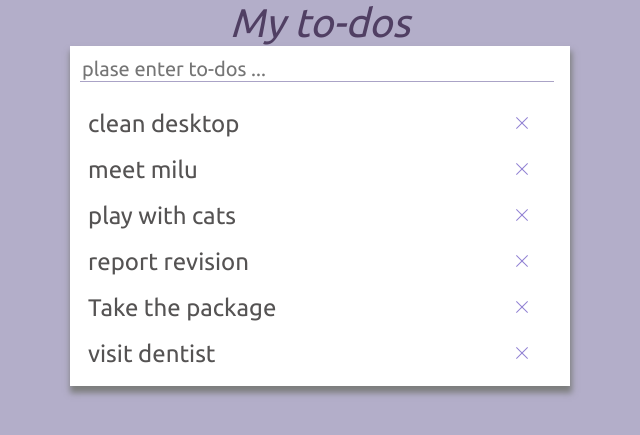
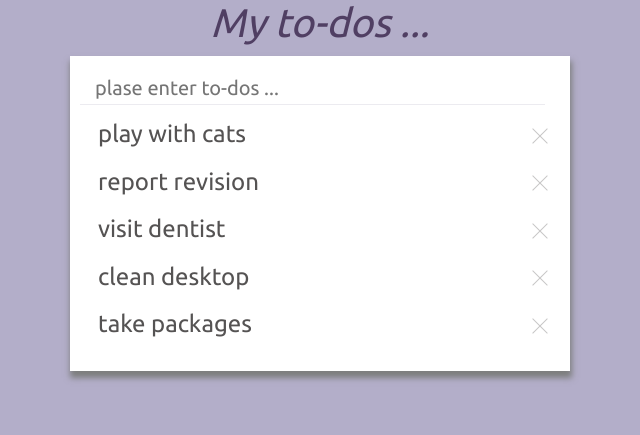
Before and after one commit to Lidemy/mentor-program-5th-WenYHsieh, a PHP site: page / in a window 1280 px wide. Shown: the top 435 px of the page, without its empty margins (320-960 px from the left). Run offline with PHP 8.4, Linux system fonts and the light colour scheme.

Commit message:
hw3 revision 0530

```diff
--- a/homeworks/week7/hw3/index.html
+++ b/homeworks/week7/hw3/index.html
@@ -10,7 +10,7 @@
   <title>My to-dos...</title>
 </head>
 <body>
-  <div class="title"> My to-dos</div>
+  <div class="title"> My to-dos ...</div>
   <div class="paper">
     <input type="text" placeholder="plase enter to-dos ...">
     <div class="todo-wrapper">
--- a/homeworks/week7/hw3/index.js
+++ b/homeworks/week7/hw3/index.js
@@ -1,27 +1,29 @@
 const inputToDo = document.querySelector('input[type="text"]')
 const todoWrapper = document.querySelector('.todo-wrapper')
-let todos = []
+let todos = {}
 
-function render() { // 清空, 為每個 todo 都產生相對應的 html elements
+function render() {
   todoWrapper.innerHTML = ''
-  todos.forEach((newToDo, id) => {
-    todoWrapper.innerHTML += `<br><div class="todo-container todo-${id}">
-                              <input type="checkbox" id="checkbox-no${id}">
-                              <label for="checkbox-no${id}">${newToDo}</label>
-                              <label class="delete del-${id}"></label>
+  const arrToDos = Object.entries(todos)
+  arrToDos.forEach((newToDoArr) => {
+    todoWrapper.innerHTML += `<div class="todo-container todo-${newToDoArr[0]}">
+                              <input type="checkbox" id="checkbox-no${newToDoArr[0]}">
+                              <label for="checkbox-no${newToDoArr[0]}">${newToDoArr[1]}</label>
+                              <label class="delete del-${newToDoArr[0]}"></label>
                               </div>`
-    const newToDoContainer = document.querySelector(`.todo-${id}`)
+    const newToDoContainer = document.querySelector(`.todo-${newToDoArr[0]}`)
     newToDoContainer.style.position = 'relative'
   })
   const newDelBtns = document.querySelectorAll('.delete')
   newDelBtns.forEach((newDelBtn) => monitorDel(newDelBtn))
 }
 
-function monitorAdd() { // 如果按下 enter 且有輸入值 => 取輸入值，存到 todos，把 input 清空，更新畫面
+function monitorAdd() {
   inputToDo.addEventListener('keydown',
     (e) => {
       if (e.keyCode === 13 && inputToDo.value !== '') {
-        todos.push(inputToDo.value)
+        const nextId = Object.keys(todos).unshift() + 1
+        todos[nextId] = inputToDo.value
         inputToDo.value = ''
         render()
       }
@@ -29,20 +31,26 @@ function monitorAdd() { // 如果按下 enter 且有輸入值 => 取輸入值，
   )
 }
 
-function monitorDel(newDelBtn) { // 如果按下刪除鍵 => 得到刪除鍵的 ID, 刪除那個位置的 todo, 更新畫面
+function monitorDel(newDelBtn) {
   newDelBtn.addEventListener('click',
     (e) => {
       const delId = e.target.getAttribute('class').split(' ')[1].split('-')[1]
-      todos.splice(parseInt(delId), 1)
-      render()
+      const delToDoContainer = document.querySelector(`.todo-${delId}`)
+      delToDoContainer.remove()
+      delete todos[delId]
     }
   )
 }
 
 function init() {
+  todos = {
+    1: 'play with cats',
+    2: 'report revision',
+    3: 'visit dentist',
+    4: 'clean desktop',
+    5: 'take packages'
+  }
   monitorAdd()
-  todos = ['clean desktop', 'meet milu', 'play with cats',
-    'report revision', 'Take the package', 'visit dentist']
   render()
 }
 
--- a/homeworks/week7/hw3/style.css
+++ b/homeworks/week7/hw3/style.css
@@ -6,8 +6,9 @@ body{
 .title{
   font-size: 40px;
   text-align: center;
-  margin: 0 auto;
+  margin: 0 auto 10px auto;
   font-style: italic;
+  font-weight: 400;
   color: rgba(38, 15, 56, 0.7)
 }
 
@@ -16,18 +17,20 @@ body{
   width: 500px;
   margin: 0 auto;
   box-shadow: 1px 6px 6px 1px #7d7e7e;
+
 }
 
 input[type='text']{
   outline: none;
   border: 0;
   background-color: white;
-  margin: 10px 10px;
+  margin: 20px 10px 0px 10px;
   font-size: 20px;
-  width: 470px;
+  width: 450px;
   color: rgb(85, 83, 83);
-  border-bottom:solid 1px #aaa3c6;
-  transition: all 0.8s;
+  border-bottom:solid 1px #ecebf0;
+  transition: 0.8s;
+  padding: 0px 0px 5px 15px;
 }
 
 input[type=text]:focus{
@@ -35,7 +38,8 @@ input[type=text]:focus{
 }
 
 .todo-wrapper{
-  padding: 0px 18px 18px 18px;
+  padding: 0px 60px 18px 18px;
+  overflow-wrap: break-word;
 }
 
 input[type='checkbox']{
@@ -51,13 +55,25 @@ input[type='checkbox']:checked + label{
   text-decoration: line-through #cbc9cf;
 }
 
+.todo-container{
+  padding: 5px 0px 5px 10px;
+  transition: 0.3s;
+  margin: 10px 0;
+}
+
+.todo-container:hover{
+  cursor: pointer;
+  border-radius: 20px;
+  background-color: #e7e5ee;
+}
+
 .delete{
-  width: 20px;
-  height: 20px;
+  width: 30px;
+  height: 30px;
   border-radius: 50%;
   position:absolute;
-  top: 2.5px;
-  right: 20px;
+  top: 15%;
+  right: -45px;
   transition: 0.5s;
 }
 
@@ -67,9 +83,9 @@ input[type='checkbox']:checked + label{
 
 .delete:after, .delete:before{
   content: '';
-  width: 80%;
+  width: 70%;
   height: 1px;
-  background: #9080d3;
+  background: #c7c6c6;
   position: absolute;
   top: 50%;
   left: 50%;
```
